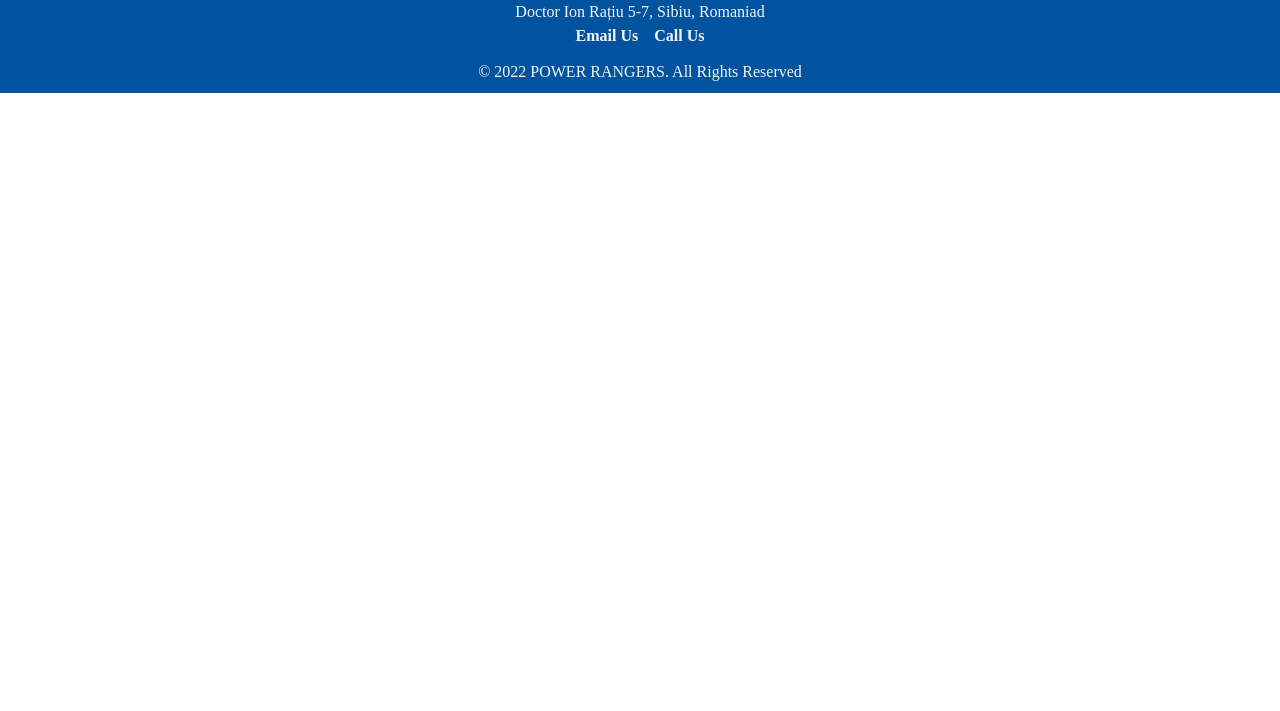
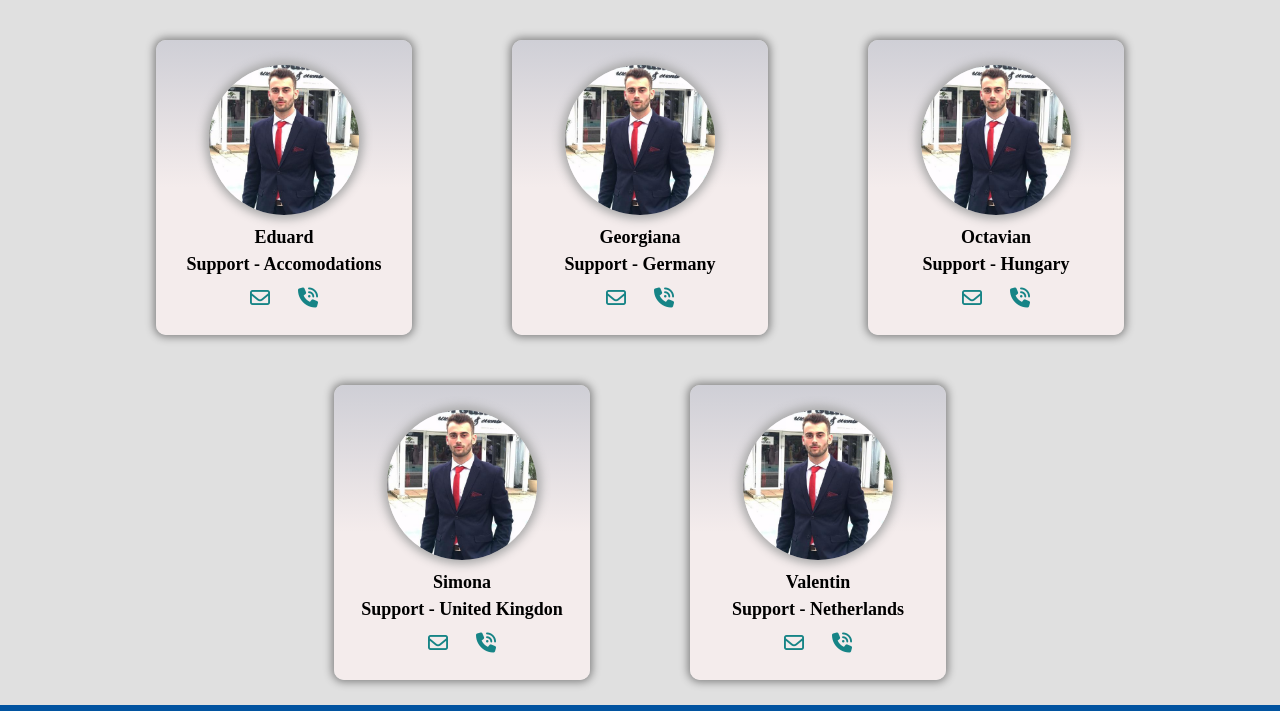
Before and after one commit to eduard15x/college-application-ulbs, a plain HTML site: page application_base/app_base/index.html in a window 1280 px wide. Shown: the part 284-995 px from the top of the page. Before the commit the page ends 800 px from the top, so only its background shows below. Drawn offline with nearby package versions, Linux system fonts and the light colour scheme.

Commit message:
Update project - bring data from team.json and finish contact section

```diff
--- a/application_base/app_base/data/team/team.json
+++ b/application_base/app_base/data/team/team.json
@@ -1,37 +1,37 @@
 [
     {
         "name": "Eduard",
-        "age": "23",
-        "role": "Support",
+        "role": "Support - Accomodations",
         "mail": "airulbs@bookwithus.com",
-        "tel": "+40743224090"
+        "tel": "+40743224090",
+        "img": "/application_base/images/team/Eduard.jpg"
     },
     {
         "name": "Georgiana",
-        "age": "idk",
-        "role": "Support",
+        "role": "Support - Germany",
         "mail": "airulbs@bookwithus.com",
-        "tel": "+40743224090"
+        "tel": "+40743224090",
+        "img": "/application_base/images/team/Eduard.jpg"
     },
     {
         "name": "Octavian",
-        "age": "idk",
-        "role": "Support",
+        "role": "Support - Hungary",
         "mail": "airulbs@bookwithus.com",
-        "tel": "+40743224090"
+        "tel": "+40743224090",
+        "img": "/application_base/images/team/Eduard.jpg"
     },
     {
         "name": "Simona",
-        "age": "idk",
-        "role": "Support",
+        "role": "Support - United Kingdon",
         "mail": "airulbs@bookwithus.com",
-        "tel": "+40743224090"
+        "tel": "+40743224090",
+        "img": "/application_base/images/team/Eduard.jpg"
     },
     {
         "name": "Valentin",
-        "age": "idk",
-        "role": "Support",
+        "role": "Support - Netherlands",
         "mail": "airulbs@bookwithus.com",
-        "tel": "+40743224090"
+        "tel": "+40743224090",
+        "img": "/application_base/images/team/Eduard.jpg"
     }
 ]
--- a/application_base/app_base/index.html
+++ b/application_base/app_base/index.html
@@ -100,10 +100,10 @@
         </section>
 
         <section class="container-contact">
-            <p>Get in touch with us for better offers</p>
-            <P>Below you can see our team and get in contact with anybody for more informations and more details about the journeys.</P>
+            <p class="container-contact--intro">Get in touch with AirULBS Team for better offers</p>
+            <P class="container-contact--intro">Below you can see our team and get in touch with anybody for more informations and more details about your needs.</P>
             <ul class="container-contact-list">
-
+                <!-- Javascript data added from json -->
             </ul>
         </section>
     </main>
@@ -118,8 +118,8 @@
         <div class="container-footer__informations">
             <p>Doctor Ion Rațiu 5-7, Sibiu, Romaniad</p>
             <div class="container-footer__informations--contact">
-                <a href="mailto:AirULBS@reservations.com">Email Us</a>
-                <a href="tel:+40743224090">Call Us</a>
+                <a href="mailto:AirULBS@reservations.com"><i class="fa-regular fa-envelope"></i> Email Us</a>
+                <a href="tel:+40743224090"><i class="fa-solid fa-phone-volume"></i> Call Us</a>
             </div>
         </div>
         <p class="container-footer__copyright">&copy; 2022 POWER RANGERS. All Rights Reserved</p>
--- a/application_base/client/js/data/getJsonTeam.js
+++ b/application_base/client/js/data/getJsonTeam.js
@@ -1,25 +1,27 @@
 const getJSONTeam = function() {
 
     let teamList = $('.container-contact-list')
+    let teamMemberArray = ''
 
     $.getJSON('data/team/team.json', (team) => {
         console.log(team)
         console.log(team[1])
+        teamMemberArray = team
+        console.log(typeof(teamMemberArray))
+        console.log(teamMemberArray)
 
-        // team.each(function(index) {
-        //     teamList.html(
-        //         `
-        //         <li>Name ${team[index].name}</li>
-        //         `
-        //     )
-        // })
+        $.each(team, function(key, value) {
+            teamList.append(
+            `<li class="container-contact-list__item">
+                <img src="${value.img}" alt="${value.name}" class="container-contact-list__item--img">
+                <p class="container-contact-list__item--text">${value.name}</p>
+                <p class="container-contact-list__item--text">${value.role}</p>
+                <span class="container-contact-list__item--span">
+                    <a href="mailto:${value.mail}"><i class="fa-regular fa-envelope"></i></a>
+                    <a href="tel:${value.tel}"><i class="fa-solid fa-phone-volume"></i></a>
+                </span>
+            </li>`)
 
-        $.each(team, function() {
-            $.each(this, function(index, value) {
-                teamList.html(`
-                <li>Name ${this.index}</li>
-                `)
-            })
         })
     })
 
--- a/application_base/client/js/nav/showPage.js
+++ b/application_base/client/js/nav/showPage.js
@@ -0,0 +1,3 @@
+let showPage = function() {
+
+}
--- /dev/null
+++ b/application_base/client/scss/containers/_contact.scss
@@ -0,0 +1,69 @@
+// `<li class="container-contact-list__item">
+//     <img src="${value.img}" alt="${value.name}" class="container-contact-list__item--img">
+//     <p class="container-contact-list__item--text">${value.name}</p>
+//     <p class="container-contact-list__item--text">${value.role}</p>
+//     <span class="container-contact-list__item--span">
+//         <a href="mailto:${value.mail}"><i class="fa-regular fa-envelope"></i></a>
+//         <a href="tel:${value.tel}"><i class="fa-solid fa-phone"></i></a>
+//     </span>
+// </li>`
+
+.container-contact {
+
+    &--intro {
+        text-align: center;
+        font-size: 24px;
+        line-height: 175%;
+    }
+}
+
+.container-contact-list {
+    display: flex;
+    flex-wrap: wrap;
+    justify-content: center;
+    margin-top: 35px;
+
+    &__item {
+        display: flex;
+        flex-direction: column;
+        align-items: center;
+        box-shadow: 0px 0px 8px 2px gray;
+        border-radius: 10px;
+        margin: 25px 50px;
+        padding: 25px;
+        width: 20%;
+        background: linear-gradient(180deg, rgb(207, 207, 214) 0%, rgba(244,236,236,1) 50%);
+
+        &--img {
+            margin-bottom: 12px;
+            box-shadow: 0px 0px 10px 4px darkgray;
+        }
+
+        &--text {
+            font-size: 18px;
+            font-weight: bold;
+            margin-bottom: 6px;
+        }
+
+        &--span {
+            margin-top: 6px;
+
+            a {
+                font-size: 20px;
+                margin: 0px 12px;
+                color: #168486;
+
+                &:hover {
+                    color: black;
+                }
+            }
+        }
+    }
+
+}
+
+
+.container-contact-list__item--img {
+    width: 150px;
+    border-radius: 50%;
+}
--- a/application_base/client/scss/index.scss
+++ b/application_base/client/scss/index.scss
@@ -22,7 +22,7 @@ body {
 @import 'containers/footer';
 @import 'containers/account';
 @import 'containers/more-details';
-
+@import 'containers/contact';
 
 @import 'icons/burger';
 @import 'carousels/carousel-intro';
```
Also changed, not shown: application_base/client/scss/index.css, application_base/images/team/Eduard.jpg (added), 1 other file.
